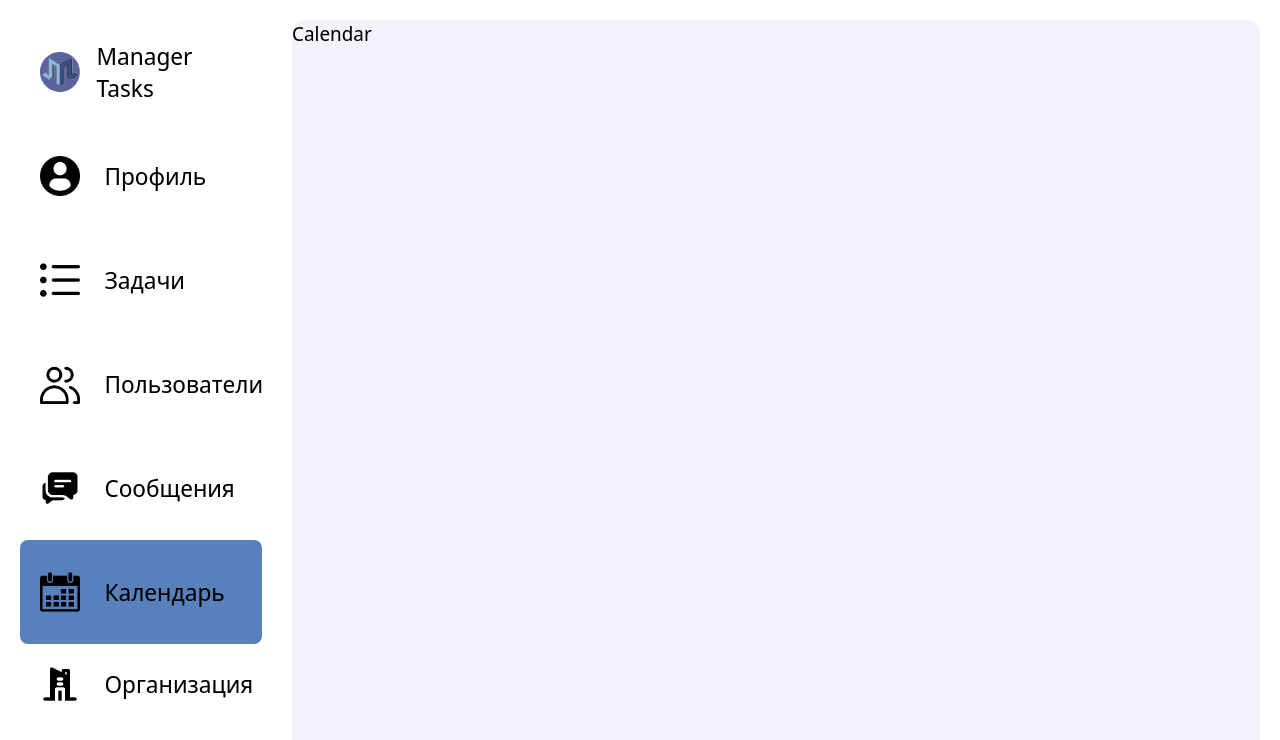
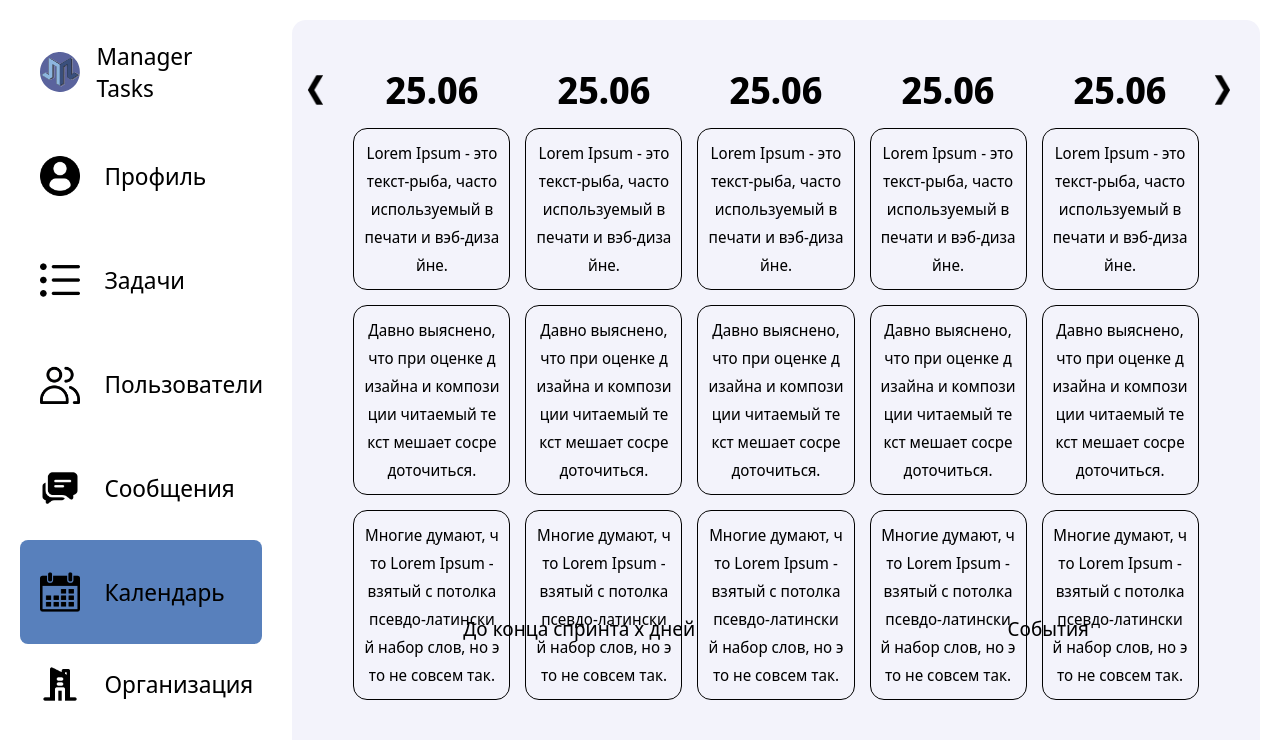
Before and after one commit to divelineq/manager-tasks, a React (Vite) app: page /account/calendar in a window 1280 px wide. Shown: the top 740 px of the page. Built offline with nearby package versions, Linux system fonts and the light colour scheme.

Commit message:
calendar style

```diff
--- a/src/components/calendar/Calendar.jsx
+++ b/src/components/calendar/Calendar.jsx
@@ -1,3 +1,26 @@
+import SoloDate from './soloDate/SoloDate'
+
+import style from './Calendar.module.scss'
 export default function Calendar() {
-	return <div>Calendar</div>
+	return (
+		<div className={style.containerCalendar}>
+			<div className={style.soloDate}>
+				<button className={style.buttonNav}>
+					<img src='/public/goBack.png' alt='back' />
+				</button>
+				<SoloDate />
+				<SoloDate />
+				<SoloDate />
+				<SoloDate />
+				<SoloDate />
+				<button className={style.buttonNav}>
+					<img src='/public/goNext.png' alt='next' />
+				</button>
+			</div>
+			<div className={style.dateTasks}>
+				<div>До конца спринта х дней</div>
+				<div>События</div>
+			</div>
+		</div>
+	)
 }
--- /dev/null
+++ b/src/components/calendar/Calendar.module.scss
@@ -0,0 +1,27 @@
+.containerCalendar {
+	padding: 15px;
+	display: flex;
+	flex-direction: column;
+	gap: 20px;
+	.soloDate {
+		display: grid;
+		grid-template-columns: 0.2fr 1fr 1fr 1fr 1fr 1fr 0.2fr;
+		text-align: center;
+		height: 70vh;
+		width: 100%;
+		align-items: start;
+		padding-top: 40px;
+		word-break: break-all;
+		gap: 15px;
+		.buttonNav {
+			img {
+				width: 2vh;
+			}
+		}
+	}
+	.dateTasks {
+		display: flex;
+		flex-direction: row;
+		justify-content: space-around;
+	}
+}
--- /dev/null
+++ b/src/components/calendar/soloDate/SoloDate.jsx
@@ -0,0 +1,23 @@
+import style from './SoloDate.module.scss'
+
+export default function SoloDate() {
+	return (
+		<div className={style.containerSoloDate}>
+			<div className={style.datee}>25.06</div>
+			<div className={style.main}>
+				<p>
+					Lorem Ipsum - это текст-рыба, часто используемый в печати и
+					вэб-дизайне.
+				</p>
+				<p>
+					Давно выяснено, что при оценке дизайна и композиции читаемый текст
+					мешает сосредоточиться.
+				</p>
+				<p>
+					Многие думают, что Lorem Ipsum - взятый с потолка псевдо-латинский
+					набор слов, но это не совсем так.
+				</p>
+			</div>
+		</div>
+	)
+}
--- /dev/null
+++ b/src/components/calendar/soloDate/SoloDate.module.scss
@@ -0,0 +1,20 @@
+.containerSoloDate {
+	display: flex;
+	flex-direction: column;
+	gap: 25px;
+	.datee {
+		font-size: 38px;
+		font-weight: bold;
+	}
+	.main {
+		display: flex;
+		flex-direction: column;
+		font-size: 16px;
+		gap: 15px;
+		p {
+			border: 1px solid black;
+			border-radius: 14px;
+			padding: 10px;
+		}
+	}
+}
```
Also changed, not shown: public/goBack.png (added), public/goNext.png (added).
